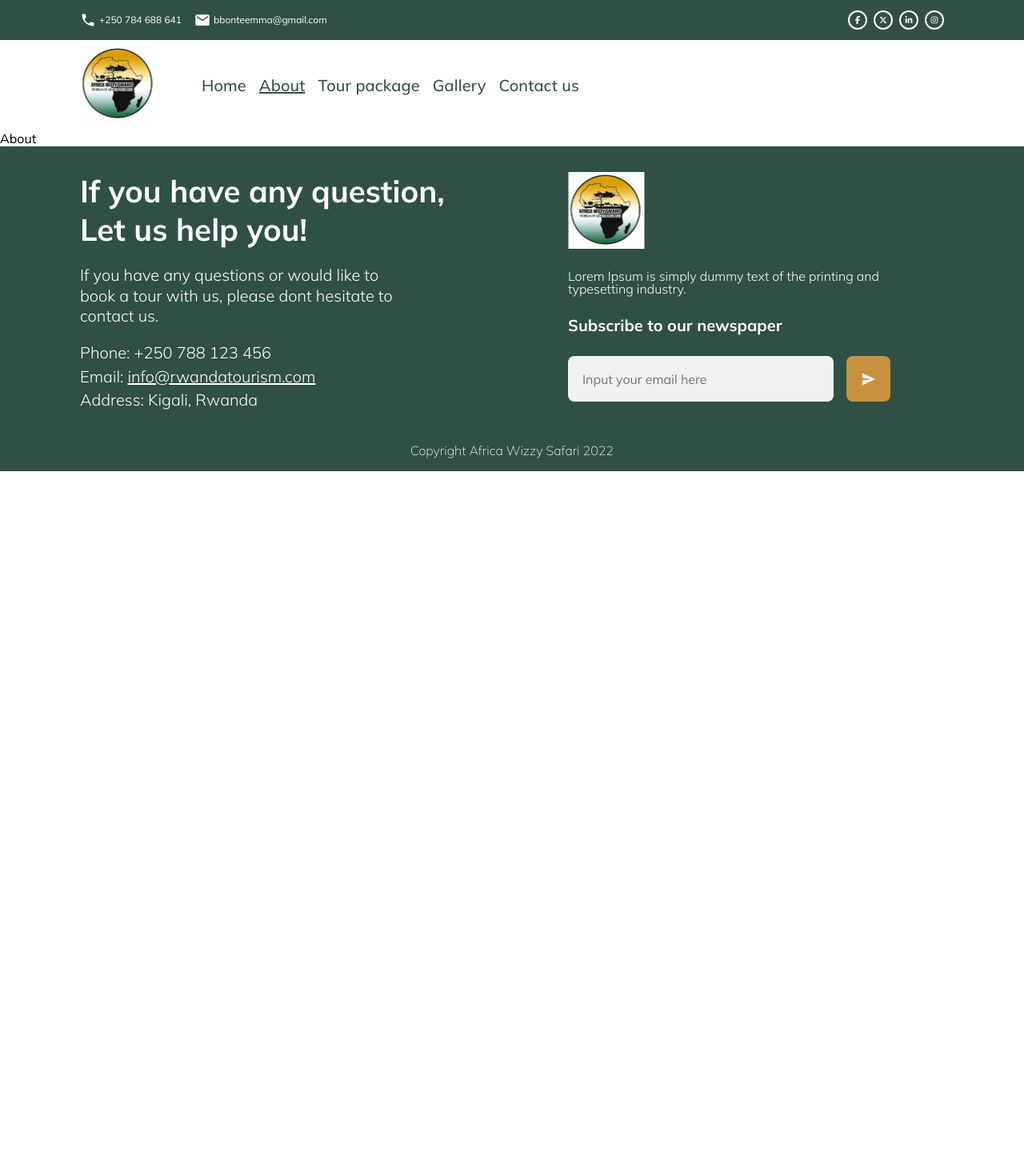
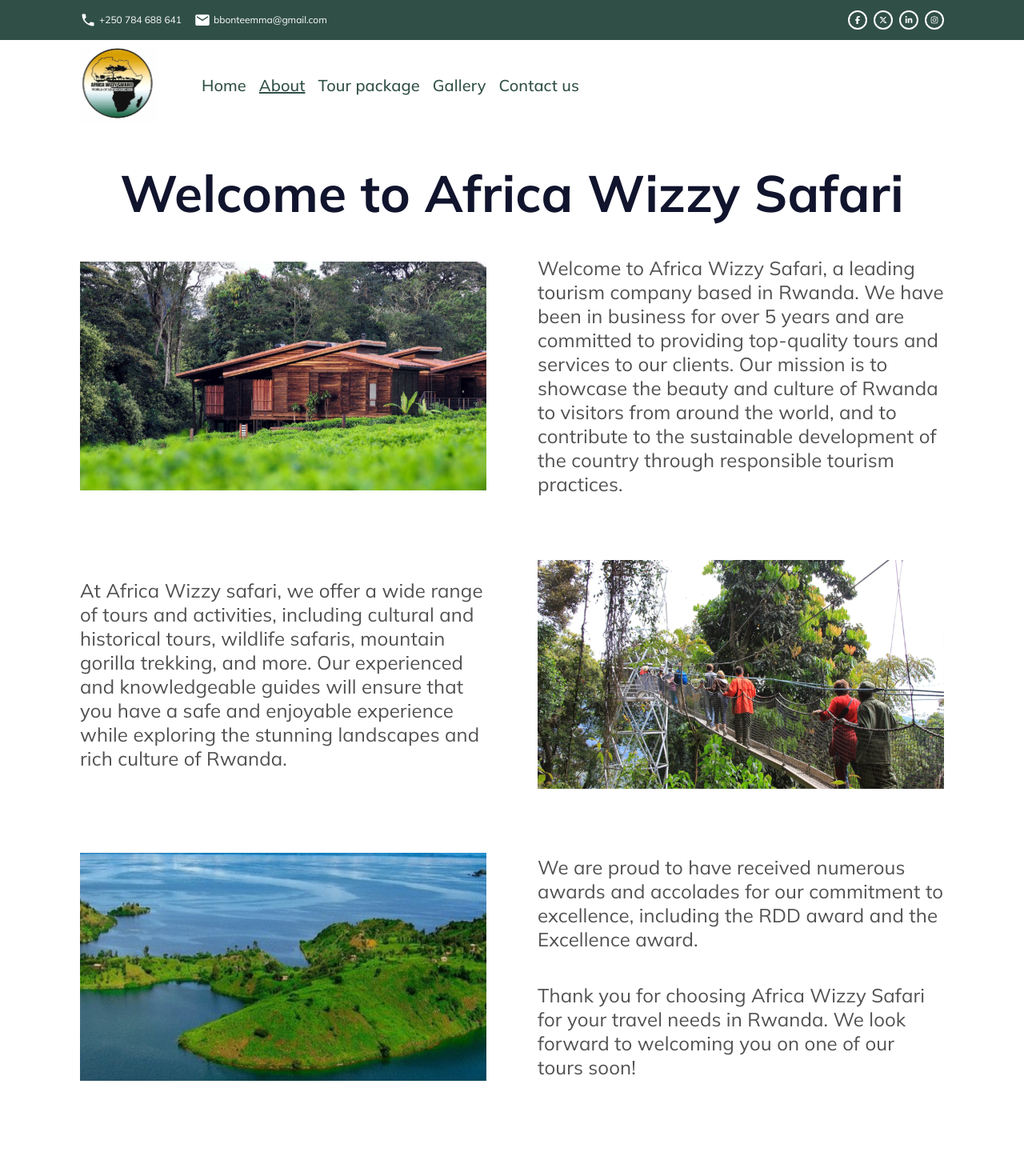
Before and after one commit to brunowzz/africa-wizzy, a React (Vite) app: page /about in a window 1280 px wide. Shown: the top 1470 px of the page at 80% size. Before the commit the page ends 800 px from the top, so only its background shows below. Built offline with nearby package versions, Linux system fonts and the light colour scheme.

Commit message:
Feat: Create about page

```diff
--- a/src/pages/About/index.jsx
+++ b/src/pages/About/index.jsx
@@ -1,3 +1,59 @@
+import Title from '../../components/Title';
+import ImgChale from '../../assets/africa-wizzy-chale.svg';
+import ImgMountain from '../../assets/africa-wizzy-mountain.svg';
+import ImgLake from '../../assets/africa-wizzy-lake.svg';
+import * as S from './style';
+
 export default function About() {
-  return <div>About</div>;
+  return (
+    <main>
+      <S.ContainerContent /*Container de conteudo */>
+        <Title dark>Welcome to Africa Wizzy Safari</Title>
+
+        <S.Content /*Conteudo */>
+          <S.ImgAll src={ImgChale} alt="Img Chale" />
+
+          <S.Paragraph>
+            Welcome to Africa Wizzy Safari, a leading tourism company based in
+            Rwanda. We have been in business for over 5 years and are committed
+            to providing top-quality tours and services to our clients. Our
+            mission is to showcase the beauty and culture of Rwanda to visitors
+            from around the world, and to contribute to the sustainable
+            development of the country through responsible tourism practices.
+          </S.Paragraph>
+        </S.Content>
+
+        <S.Content /*Conteudo */>
+          <S.Paragraph>
+            At Africa Wizzy safari, we offer a wide range of tours and
+            activities, including cultural and historical tours, wildlife
+            safaris, mountain gorilla trekking, and more. Our experienced and
+            knowledgeable guides will ensure that you have a safe and enjoyable
+            experience while exploring the stunning landscapes and rich culture
+            of Rwanda.
+          </S.Paragraph>
+
+          <S.ImgAll src={ImgMountain} alt="Img Mountain" />
+        </S.Content>
+
+        <S.Content /*Conteudo */>
+          <S.ImgAll src={ImgLake} alt="Img Lake" />
+
+          <S.SubParagraph /*Segundo tipo de paragrafo */>
+            <S.ParagraphEnd /*Paragrafos finais da pagina */>
+              We are proud to have received numerous awards and accolades for
+              our commitment to excellence, including the RDD award and the
+              Excellence award.
+            </S.ParagraphEnd>
+
+            <S.Paragraph>
+              Thank you for choosing Africa Wizzy Safari for your travel needs
+              in Rwanda. We look forward to welcoming you on one of our tours
+              soon!
+            </S.Paragraph>
+          </S.SubParagraph>
+        </S.Content>
+      </S.ContainerContent>
+    </main>
+  );
 }
--- /dev/null
+++ b/src/pages/About/style.js
@@ -0,0 +1,49 @@
+import styled from 'styled-components';
+
+export const ContainerContent = styled.section`
+  display: flex;
+  flex-direction: column;
+  margin: 2.5rem 6.25rem 5rem 6.25rem;
+`;
+
+export const Content = styled.div`
+  display: flex;
+  justify-content: space-between;
+  align-items: center;
+  margin: 2.5rem 0rem;
+  gap: 4rem;
+`;
+
+export const ImgAll = styled.img`
+  width: 100%;
+  height: 100%;
+  aspect-ratio: 16/9;
+  object-fit: cover;
+  flex: 1;
+`;
+
+export const Paragraph = styled.p`
+  font-size: 24px;
+  font-weight: 400;
+  line-height: 30px;
+  letter-spacing: 0.005em;
+  text-align: left;
+  color: #515151;
+  flex: 1;
+`;
+
+export const SubParagraph = styled.div`
+  display: flex;
+  flex-direction: column;
+  flex: 1;
+`;
+
+export const ParagraphEnd = styled.p`
+  margin-bottom: 2.5rem;
+  font-size: 24px;
+  font-weight: 400;
+  line-height: 30px;
+  letter-spacing: 0.005em;
+  text-align: left;
+  color: #515151;
+`;
```
